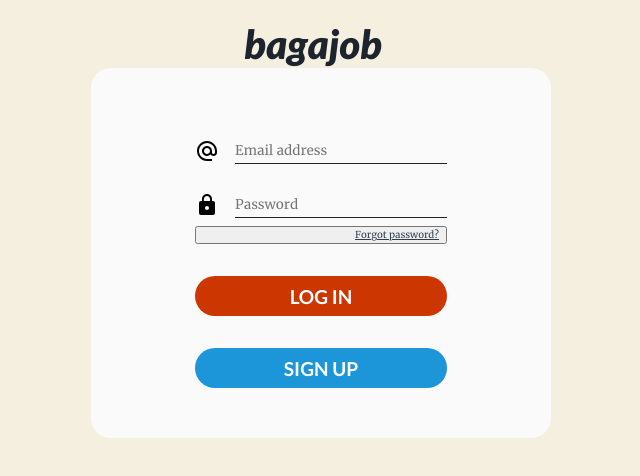
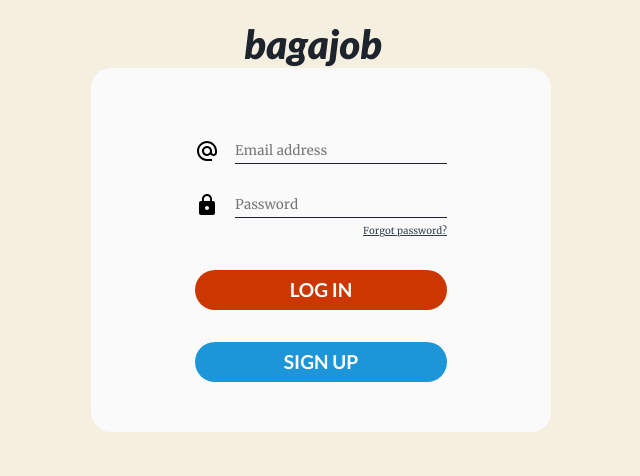
Before and after one commit to develop-me/bagajob, a React (Create React App) app: page /home/login in a window 1280 px wide. Shown: the top 476 px of the page, without its empty margins (319-959 px from the left). Built offline with nearby package versions, Linux system fonts and the light colour scheme.

Commit message:
link to forgot password component added to login form component

```diff
--- a/src/components/AuthForms/Login.js
+++ b/src/components/AuthForms/Login.js
@@ -1,7 +1,8 @@
 import React, { useEffect } from 'react'
+import { Link } from 'react-router-dom'
 import { useSelector, useDispatch } from 'react-redux'
-import { resetAuthResponse, login, forgotPasswordInit } from '../../data/Auth/actions'
-import useFormValidation from "../../customHooks/useFormValidation"
+import { resetAuthResponse, login } from '../../data/Auth/actions'
+import useFormValidation from '../../customHooks/useFormValidation'
 import email_icon from '../../assets/images/email_icon.svg'
 import lock_icon from '../../assets/images/lock_icon.svg'
 
@@ -27,10 +28,6 @@ const Login = ({ history }) => {
         dispatch(resetAuthResponse())
     }, [])
 
-    const handleForgotPassword = () => {
-        dispatch(forgotPasswordInit())
-    }
-
     return (
         <>
             <h1 className="brand-text">bagajob</h1>
@@ -45,7 +42,7 @@ const Login = ({ history }) => {
                             />
                         </span>
                         <input
-                            type="text"
+                            type="email"
                             id="email"
                             name="email"
                             placeholder="Email address"
@@ -53,7 +50,7 @@ const Login = ({ history }) => {
                             onChange={handleChange}
                         />
                     </div>
-                    {errors.email && <p className="error-text">{errors.email}</p>}
+                    {errors.email && <p>{errors.email}</p>}
                     <div className="login-form-input-container">
                         <span>
                             <img
@@ -71,12 +68,12 @@ const Login = ({ history }) => {
                             onChange={handleChange}
                         />
                     </div>
-                    {errors.password && <p className="error-text">{errors.password}</p>}
-                    <button
+                    {errors.password && <p>{errors.password}</p>}
+                    <Link
+                        to="/home/forgot-password"
                         className="login-prompt password-forgot"
-                        onClick={handleForgotPassword}
                     >Forgot password?
-                    </button>
+                    </Link>
                     <button
                         type="submit"
                         disabled={isSubmitting}
```
